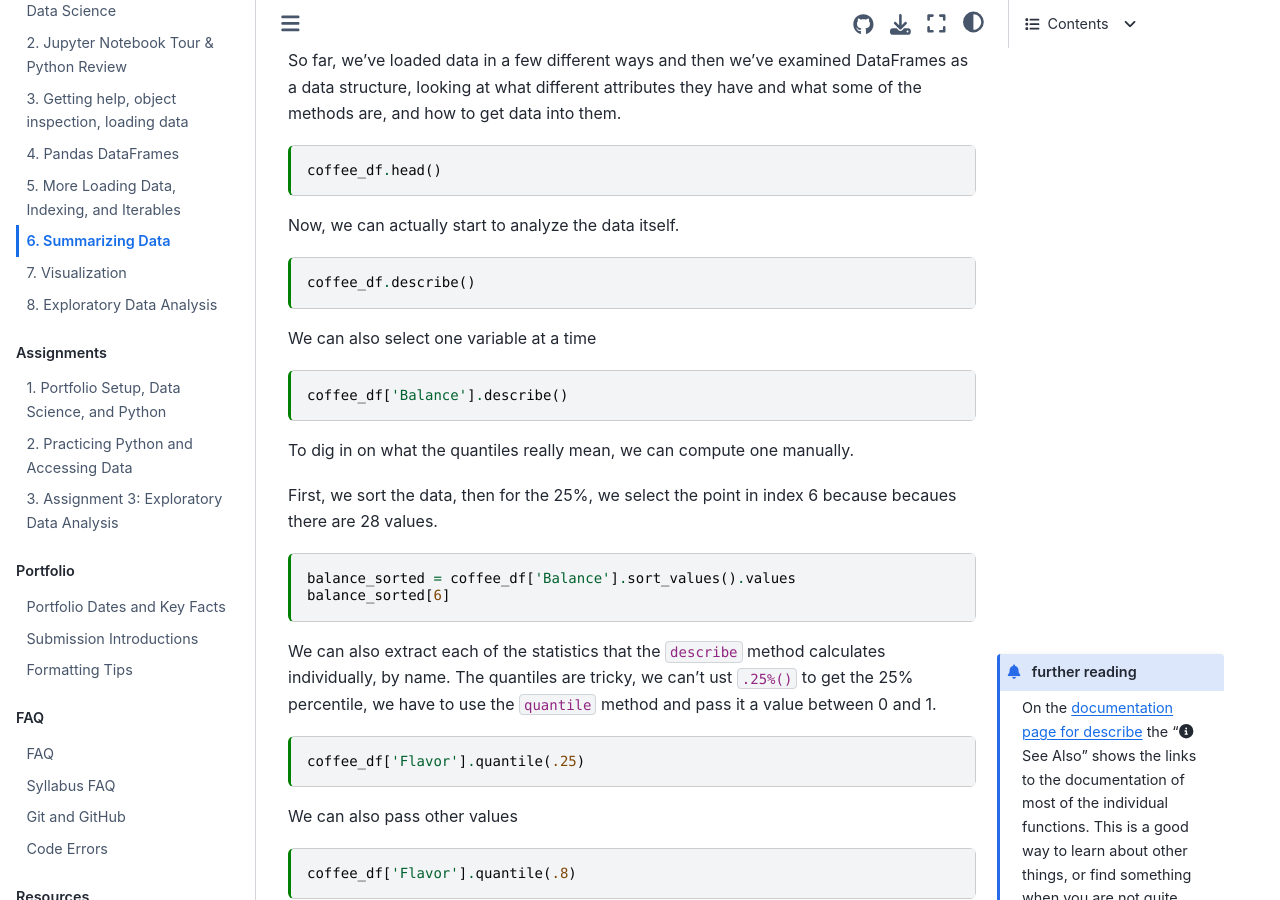
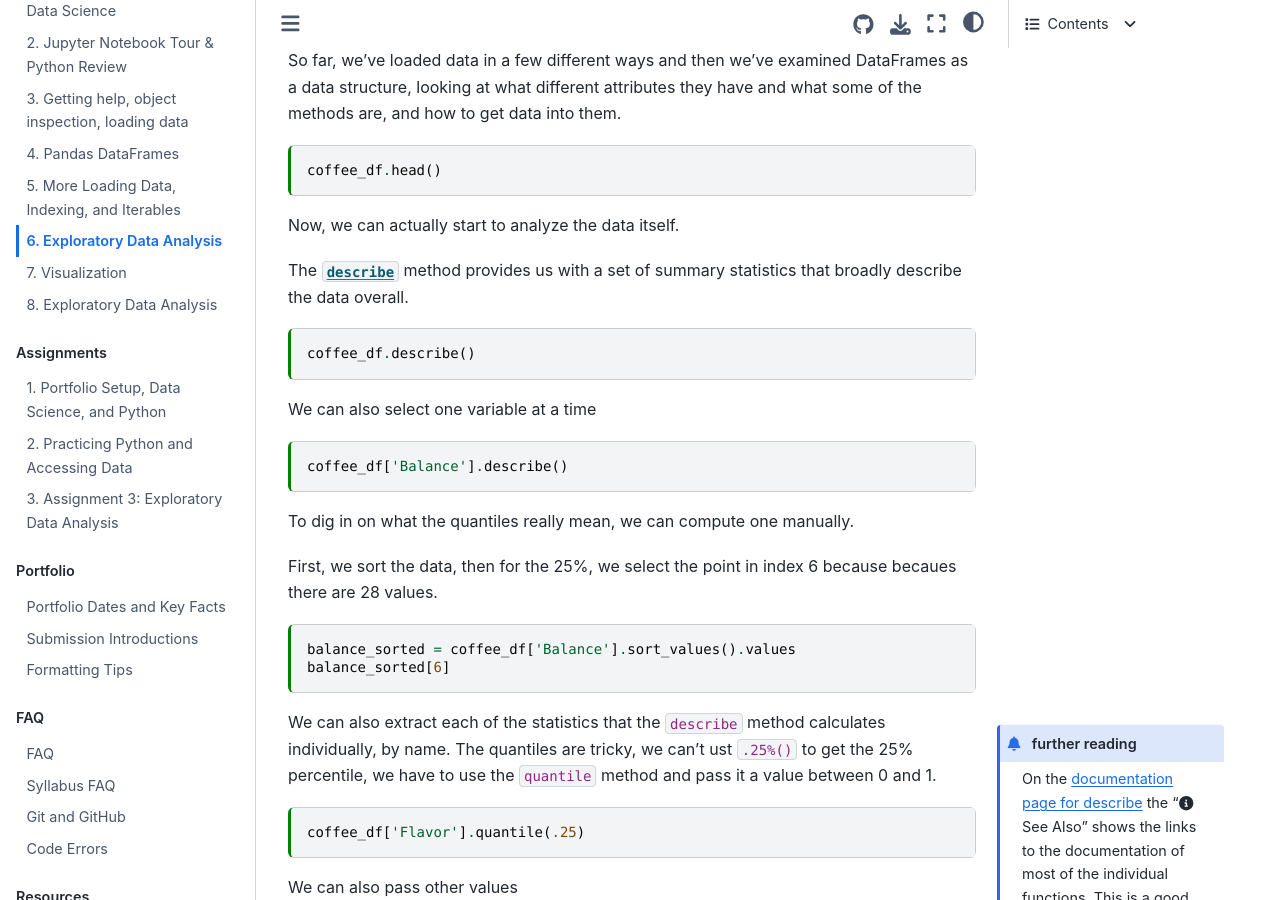
Before and after one commit to rhodyprog4ds/BrownFall21, a Jupyter Book: the page built from notes/2021-09-20.md, in a window 1280 px wide and 900 px high, scrolled down 2462 px. Built offline with Jupyter Book 1.0.4 settings and Sphinx 7.4.7 and the Sphinx Book theme 1.1.4, drawn with Linux system fonts in a browser that asks for light colours; pages that are not in the unit, such as notebooks, are missing from menus; some of the changed text lies outside the part shown.

Commit message:
more detail on decribe

````diff
--- a/notes/2021-09-20.md
+++ b/notes/2021-09-20.md
@@ -11,7 +11,7 @@ kernelspec:
   name: python3
 ---
 
-# Summarizing Data
+# Exploratory Data Analysis
 
 ```{code-cell} ipython3
 import pandas as pd
@@ -159,6 +159,9 @@ coffee_df.head()
 ```
 
 Now, we can actually start to analyze the data itself.
+
+The [`describe`](https://pandas.pydata.org/pandas-docs/stable/reference/api/pandas.DataFrame.describe.html) method provides us with a set of summary statistics that broadly
+describe the data overall.
 ```{code-cell} ipython3
 coffee_df.describe()
 ```
````
